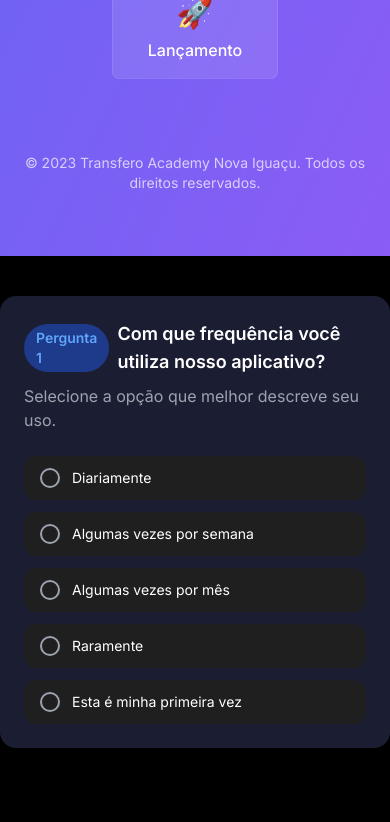
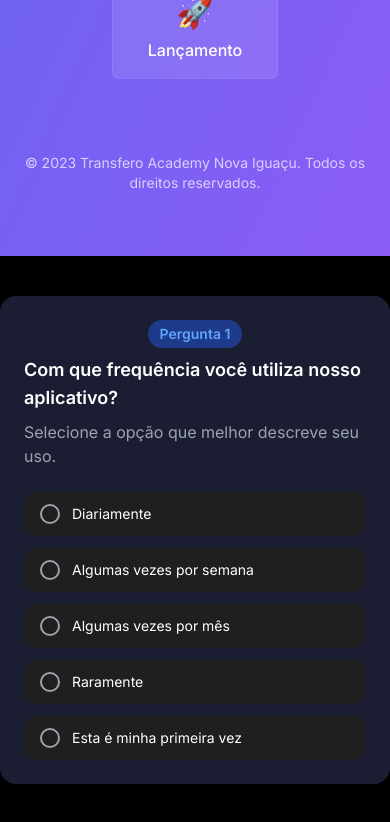
Before and after one commit to TransferoNovaIguacu/feedback-company-front, a Next.js app: page /en-construcao in a window 390 px wide. Shown: the part 588-1410 px from the top of the page. Built offline with nearby package versions, Linux system fonts and the light colour scheme.

Commit message:
Styles: Mudança na responsividade

```diff
--- a/app/components/question-list.tsx
+++ b/app/components/question-list.tsx
@@ -44,7 +44,7 @@ class Questionario extends React.Component<{}, State> {
     novasRespostas[perguntaIndex] = resposta;
     this.setState({ respostasSelecionadas: novasRespostas });
 
-    // Espera 2 segundos e redireciona
+    // Espera 1 segundo e redireciona
     setTimeout(() => {
       window.location.href = '/'; // substitua pela URL que quiser
     }, 1000);
@@ -56,11 +56,11 @@ class Questionario extends React.Component<{}, State> {
         key={index}
         className="bg-[#1b1e33] text-white p-6 rounded-2xl shadow-md w-full max-w-2xl mx-auto mb-8"
       >
-        <div className="flex items-center mb-2">
-          <span className="bg-blue-900 text-blue-400 text-sm font-semibold px-3 py-1 rounded-full mr-2">
+        <div className="flex flex-col items-center mb-2 sm:flex-row sm:items-center sm:justify-start">
+          <span className="bg-blue-900 text-blue-400 text-sm font-semibold px-3 py-1 rounded-full mb-2 sm:mb-0 sm:mr-2">
             Pergunta {index + 1}
           </span>
-          <h3 className="text-lg font-semibold">{pergunta.titulo}</h3>
+          <h3 className="text-lg font-semibold text-left w-full sm:w-auto">{pergunta.titulo}</h3>
         </div>
         <p className="text-gray-400 mb-6">{pergunta.descricao}</p>
 
@@ -81,9 +81,7 @@ class Questionario extends React.Component<{}, State> {
                   name={`pergunta-${index}`}
                   value={resposta}
                   checked={isSelected}
-                  onChange={function(this: Questionario) {
-                    this.handleChange(index, resposta);
-                  }.bind(this)}
+                  onChange={() => this.handleChange(index, resposta)}
                 />
                 <div
                   className={`w-5 h-5 rounded-full border-2 flex items-center justify-center
```
